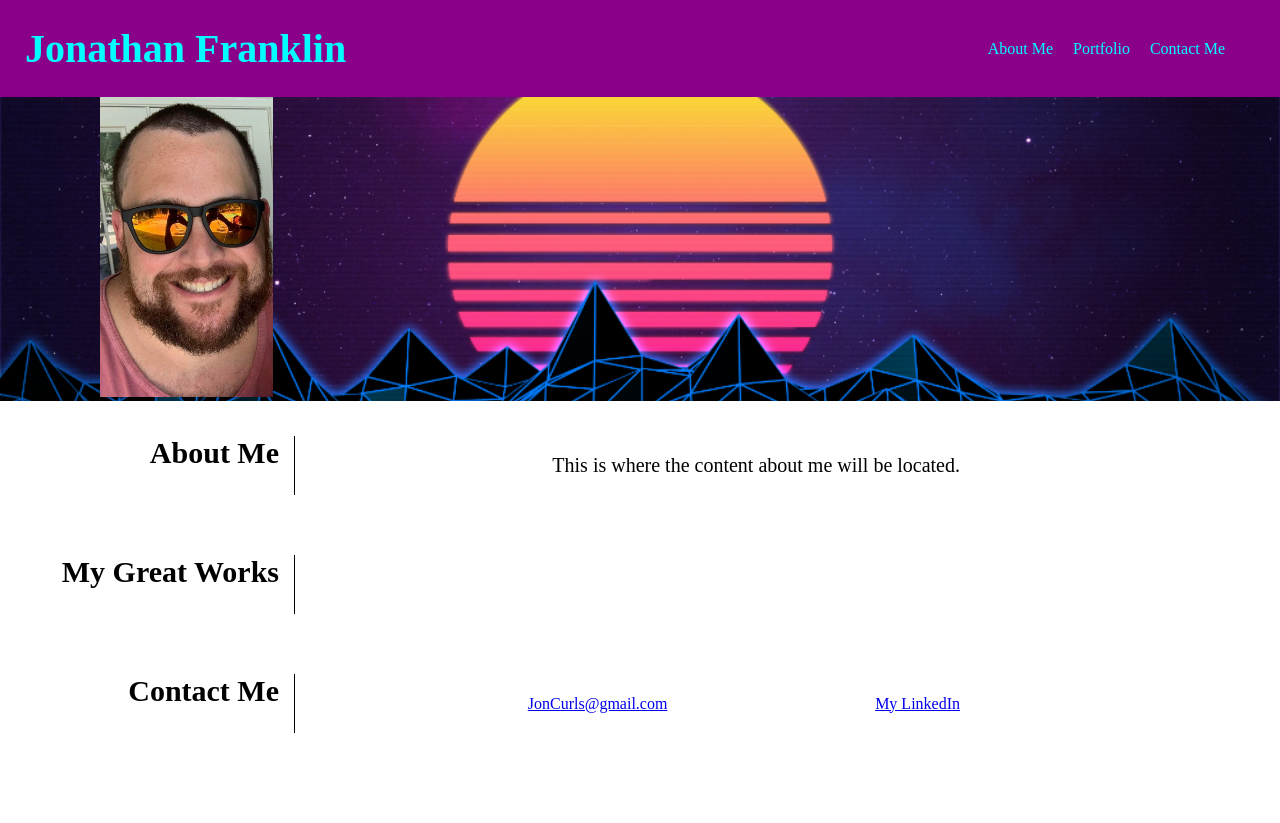
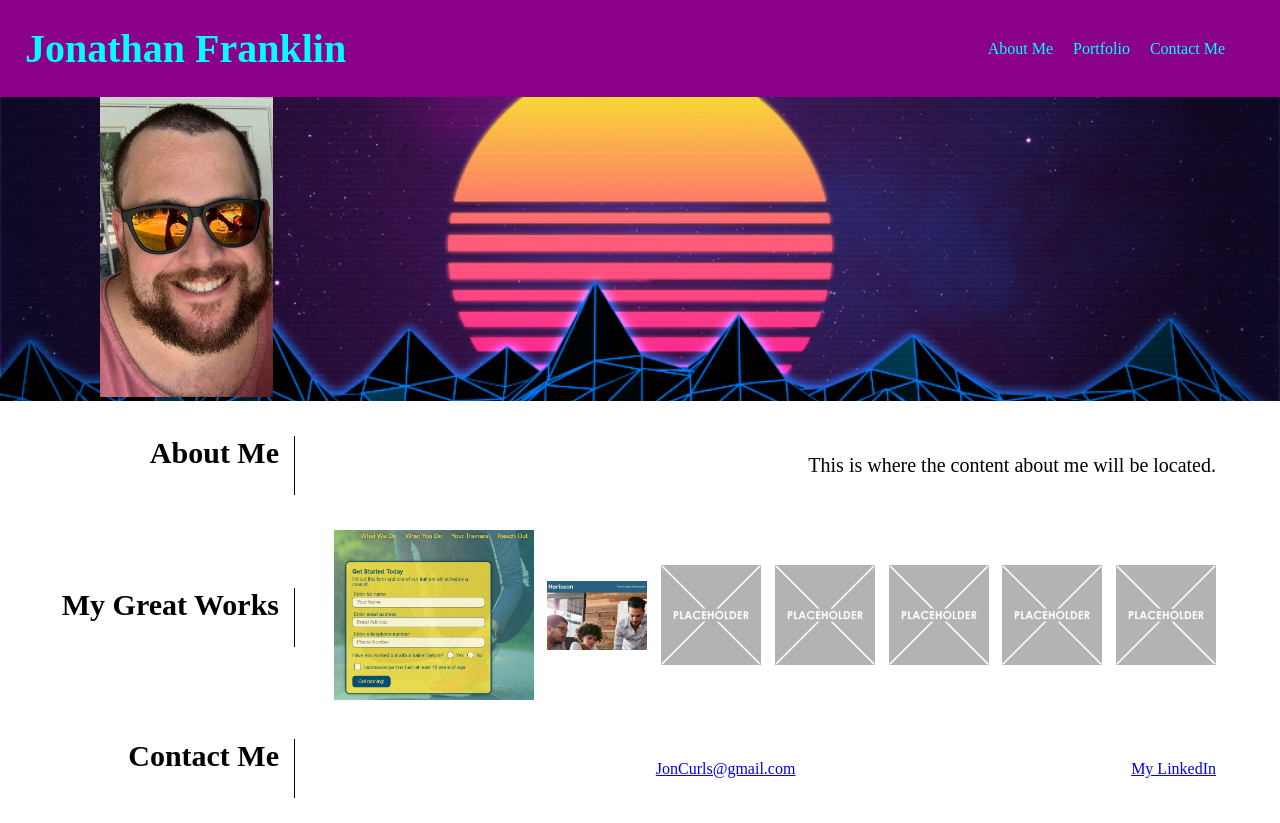
Before and after one commit to JonCurls/c2portfolio, a plain HTML site: page index.html in a window 1280 px wide. Before the commit the page ends 800 px from the top, so only its background shows below. Drawn offline with Linux system fonts and the light colour scheme.

Commit message:
placeholder and contacts

```diff
--- a/assets/css/style.css
+++ b/assets/css/style.css
@@ -69,7 +69,7 @@ header nav ul li a {
     padding: 10px 0 0 20px;
     justify-content: space-between;
     align-items: center;
-    width: 75%;
+    width: 95%;
 }
 
 .about-me p {
@@ -77,3 +77,13 @@ header nav ul li a {
     font-size: 20px;
 
 }
+
+.project1 img {
+    max-width: 200px;
+    max-height: 200px;
+}
+
+.project-gal img {
+    max-width: 100px;
+    max-height: 100px;
+}
--- a/index.html
+++ b/index.html
@@ -39,7 +39,7 @@
 
     <section class="content">
         <!-- about me section -->
-        <section id="#about-me" class="about-me">
+        <section id="about-me" class="about-me">
             <h2>About Me</h2>
             <p>
                 This is where the content about me will be located.
@@ -47,14 +47,35 @@
         </section>
 
         <!-- protfolio section -->
-        <section id="#portfolio" class="portfolio">
+        <section id="portfolio" class="portfolio">
             <h2>My Great Works</h2>
-
-
+            <!-- large project image -->
+            <div class="project1">
+                <img src="./assets/images/runbuddy.PNG" alt=""/>
+            </div>
+            <!-- image gallery -->
+            <div class="project-gal">
+                <img src="./assets/images/challenge1.PNG" alt="" />
+            </div>
+            <div class="project-gal">
+                <img src="./assets/images/placeholder.png" alt="" />
+            </div>
+            <div class="project-gal">
+                <img src="./assets/images/placeholder.png" alt="" />
+            </div>
+            <div class="project-gal">
+                <img src="./assets/images/placeholder.png" alt="" />
+            </div>
+            <div class="project-gal">
+                <img src="./assets/images/placeholder.png" alt="" />
+            </div>
+            <div class="project-gal">
+                <img src="./assets/images/placeholder.png" alt="" />
+            </div>
         </section>
 
         <!-- contact me section -->
-        <section id="#contact-me" class="contact-me">
+        <section id="contact-me" class="contact-me">
             <h2>Contact Me</h2>
             <email>
                 <a href="mailto:JonCurls@gmail.com">JonCurls@gmail.com</a>
```
Also changed, not shown: assets/images/bar-sign.jpg (added), assets/images/challenge1.PNG (added), assets/images/placeholder.png (added), assets/images/runbuddy.PNG (added).
